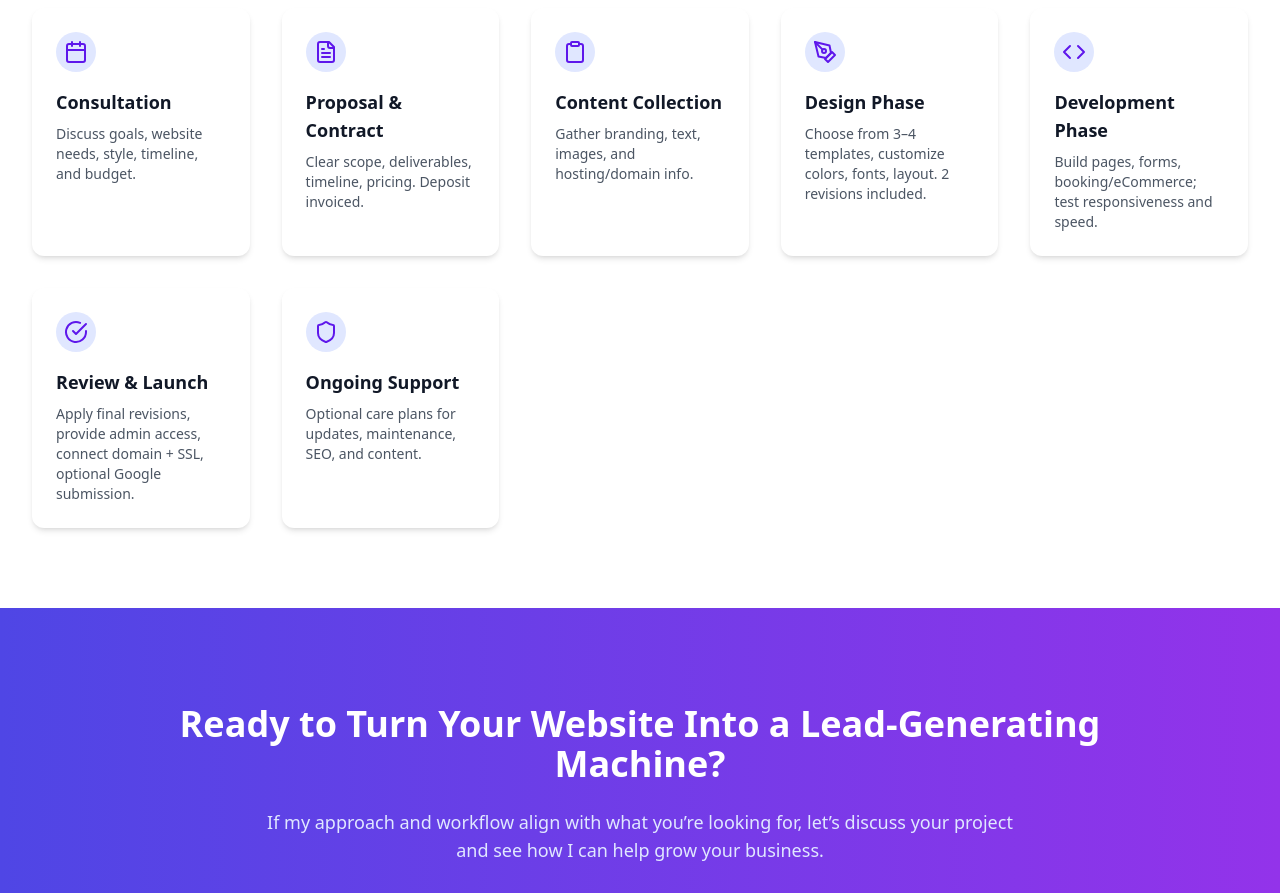
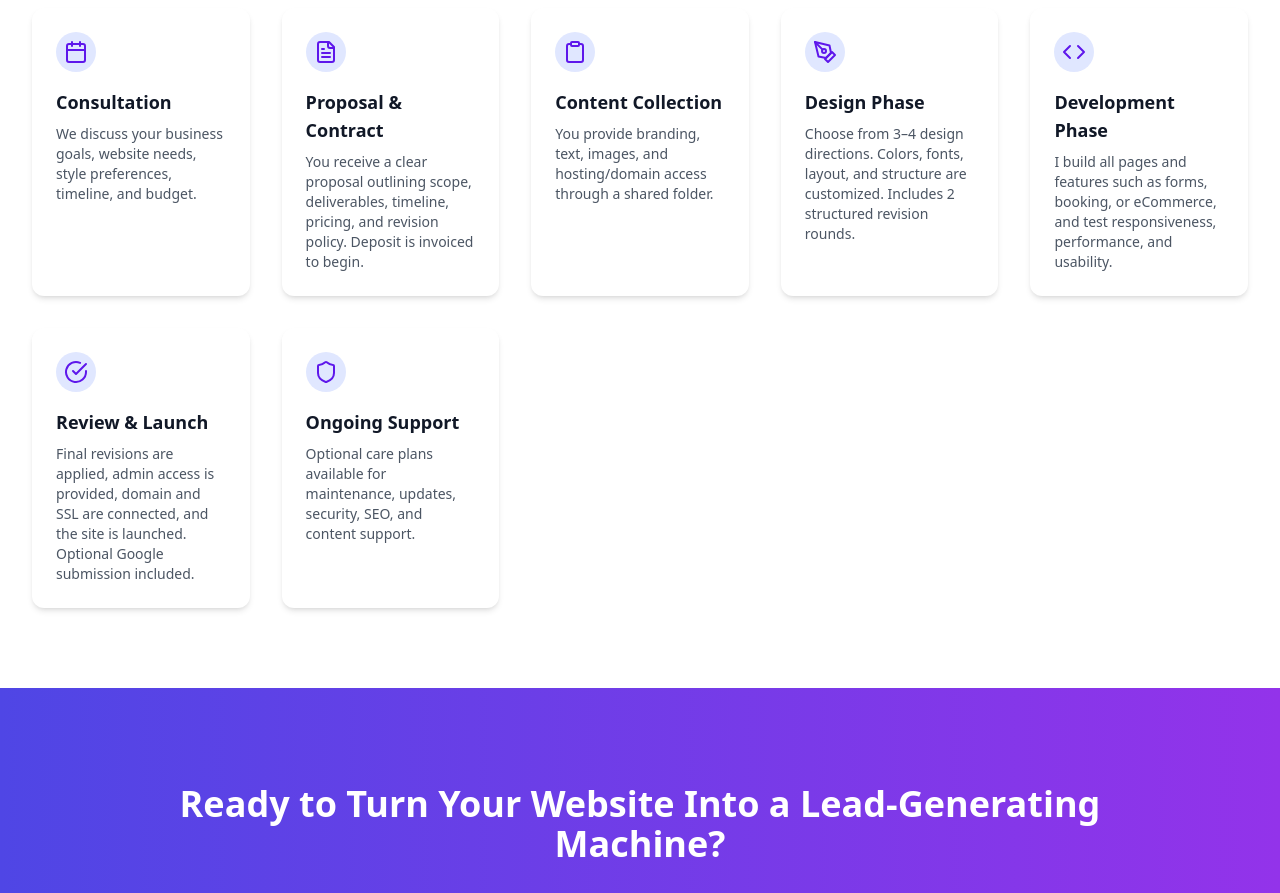
Before and after one commit to nav-commits/WebsiteBusiness, a React (Vite) app: page /about in a window 1280 px wide. Shown: the part 1000-1893 px from the top of the page. Built offline with nearby package versions, Linux system fonts and the light colour scheme.

Commit message:
fixed packages

```diff
--- a/src/data/data.ts
+++ b/src/data/data.ts
@@ -10,49 +10,63 @@ import {
 } from "lucide-react";
 import type { ComponentType } from "react";
 
+// ---------- WORKFLOW ----------
 export interface ProcessStep {
   title: string;
   description: string;
   icon: ComponentType;
+  note?: string;
 }
 
 export const processSteps: ProcessStep[] = [
   {
     title: "Consultation",
-    description: "Discuss goals, website needs, style, timeline, and budget.",
+    description:
+      "We discuss your business goals, website needs, style preferences, timeline, and budget.",
     icon: Calendar,
+    note: "Free consultation via Zoom, phone, or in person.",
   },
   {
     title: "Proposal & Contract",
-    description: "Clear scope, deliverables, timeline, pricing. Deposit invoiced.",
+    description:
+      "You receive a clear proposal outlining scope, deliverables, timeline, pricing, and revision policy. Deposit is invoiced to begin.",
     icon: FileText,
+    note: "This step protects both you and me from scope creep.",
   },
   {
     title: "Content Collection",
-    description: "Gather branding, text, images, and hosting/domain info.",
+    description:
+      "You provide branding, text, images, and hosting/domain access through a shared folder.",
     icon: Clipboard,
+    note: "I can assist with copywriting or stock images if needed.",
   },
   {
     title: "Design Phase",
-    description: "Choose from 3–4 templates, customize colors, fonts, layout. 2 revisions included.",
+    description:
+      "Choose from 3–4 design directions. Colors, fonts, layout, and structure are customized. Includes 2 structured revision rounds.",
     icon: PenTool,
   },
   {
     title: "Development Phase",
-    description: "Build pages, forms, booking/eCommerce; test responsiveness and speed.",
+    description:
+      "I build all pages and features such as forms, booking, or eCommerce, and test responsiveness, performance, and usability.",
     icon: Code,
   },
   {
     title: "Review & Launch",
-    description: "Apply final revisions, provide admin access, connect domain + SSL, optional Google submission.",
+    description:
+      "Final revisions are applied, admin access is provided, domain and SSL are connected, and the site is launched. Optional Google submission included.",
     icon: CheckCircle,
   },
   {
     title: "Ongoing Support",
-    description: "Optional care plans for updates, maintenance, SEO, and content.",
+    description:
+      "Optional care plans available for maintenance, updates, security, SEO, and content support.",
     icon: Shield,
+    note: "Not required, but recommended for long-term performance.",
   },
 ];
+
 // ---------- TECH LOGOS ----------
 export interface TechLogo {
   src: string;
@@ -369,6 +383,7 @@ export interface WebsitePackage {
   tagline: string;
   price: string;
   features: string[];
+  note?: string;
 }
 
 export const websitePackages: WebsitePackage[] = [
@@ -378,13 +393,15 @@ export const websitePackages: WebsitePackage[] = [
     price: "Starting at $500",
     features: [
       "Custom landing page designed to convert visitors into clients",
+      "Designed for ads, Google traffic, or Instagram lead generation",
       "Mobile-first, fully responsive",
       "Call-to-action sections & lead capture forms",
       "Optional booking or lead capture integration",
       "SEO-friendly and fast-loading",
-      "2 rounds of revisions (additional revisions $50 each)",
-      "Delivered 3–5 days after content is provided",
+      "2 structured revision rounds (design + content; additional revisions $50 each)",
+      "Delivered in 3–5 business days after content is provided",
     ],
+    note: "Hosting and domain not included. I can help recommend or set them up if needed.",
   },
   {
     title: "Starter Website",
@@ -395,10 +412,11 @@ export const websitePackages: WebsitePackage[] = [
       "Mobile-first, fully responsive",
       "SEO-ready foundation (metadata, sitemap, Google Search Console setup)",
       "Contact form integration",
-      "2 rounds of layout/content revisions (extra $50 per page)",
-      "Delivered within 1 week after content is provided",
-      "Includes Foundation Care Plan (1-year maintenance, updates & backups)",
+      "2 structured revision rounds (design + content; additional revisions $50 each)",
+      "Delivered in 7–10 business days after content is provided",
+      "Includes Foundation Care Plan (1 year: updates & backups)",
     ],
+    note: "Hosting and domain not included. I can help recommend or set them up if needed.",
   },
   {
     title: "Growth Website",
@@ -407,26 +425,28 @@ export const websitePackages: WebsitePackage[] = [
     features: [
       "Up to 10 custom pages",
       "Mobile-first, fully responsive design",
-      "Booking system or eCommerce integration",
-      "Basic SEO + speed optimization",
-      "2 rounds of revisions (additional revisions $50 per page)",
-      "Delivered 2–3 weeks after content is provided",
+      "Booking system OR eCommerce integration",
+      "Basic SEO and speed optimization",
+      "2 structured revision rounds (design + content; additional revisions $50 each)",
+      "Delivered in 2–3 weeks after content is provided",
       "Includes Growth Care Plan (5 updates/year, advanced security, quarterly performance checks)",
     ],
+    note: "Hosting and domain not included. I can help recommend or set them up if needed.",
   },
   {
     title: "Scale Website",
-    tagline: "Custom solutions for businesses growing fast",
+    tagline: "Custom solutions for fast-growing businesses",
     price: "Starting at $2,200",
     features: [
       "Unlimited pages tailored to your business needs",
       "Mobile-first, fully responsive",
       "Booking + eCommerce + Courses integration",
       "Advanced SEO, speed, and security optimization",
-      "2 rounds of revisions (additional revisions $50 per page)",
-      "Delivered 3–5 weeks after content is provided",
-      "Includes Scale Care Plan (monthly updates, blog posts, local SEO, analytics, conversion optimization)",
+      "2 structured revision rounds (design + content; additional revisions $50 each)",
+      "Delivered in 3–5 weeks after content is provided",
+      "Includes Scale Care Plan (monthly updates, SEO, analytics, conversion optimization)",
     ],
+    note: "Hosting and domain not included. I can help recommend or set them up if needed.",
   },
 ];
 
@@ -436,6 +456,7 @@ export interface CarePlan {
   tagline: string;
   price: string;
   features: string[];
+  support?: string;
 }
 
 export const carePlans: CarePlan[] = [
@@ -449,6 +470,7 @@ export const carePlans: CarePlan[] = [
       "Basic security monitoring",
       "Up to 2 small content updates per year (text, images, minor layout tweaks)",
     ],
+    support: "Email support (72-hour response time)",
   },
   {
     title: "Growth Care Plan",
@@ -460,6 +482,7 @@ export const carePlans: CarePlan[] = [
       "Advanced security monitoring",
       "Quarterly website performance checks",
     ],
+    support: "Priority email support (48-hour response time)",
   },
   {
     title: "Scale Care Plan",
@@ -467,12 +490,13 @@ export const carePlans: CarePlan[] = [
     price: "$1,000 / year",
     features: [
       "All Growth Care Plan features",
-      "Up to 12 content updates per year (text, images, minor layout tweaks, promotional updates)",
+      "Up to 12 content updates per year",
       "Monthly blog posts or promotional updates",
       "Local SEO & Google Business profile maintenance",
       "Conversion optimization support",
       "Monthly analytics & performance reports",
     ],
+    support: "Priority support (24–48 hour response time)",
   },
 ];
 
@@ -482,6 +506,7 @@ export interface AdditionalService {
   price: string;
   description?: string;
   features: string[];
+  note?: string;
 }
 
 export const additionalServices: AdditionalService[] = [
@@ -498,13 +523,14 @@ export const additionalServices: AdditionalService[] = [
       "Basic keyword optimization for up to 5 main pages",
       "Ensure mobile-friendly and fast-loading pages",
     ],
+    note: "Best paired with Growth or Scale Website packages.",
   },
   {
     title: "Business Email Setup",
     price: "$100",
     features: [
       "Professional email setup with Google Workspace, Zoho, or similar",
-      "Create custom domain-based email addresses (yourname@yourbusiness.com)",
+      "Create custom domain-based email addresses",
       "Configure inboxes on multiple devices",
       "Set up basic security and spam protection",
       "Optional email migration from old accounts",
@@ -514,10 +540,10 @@ export const additionalServices: AdditionalService[] = [
     title: "Logo Design",
     price: "$200",
     features: [
-      "2 initial design concepts for your logo",
-      "2 full revisions for the chosen concept (extra revisions $50 each)",
-      "Delivery in vector (AI, SVG), PNG, and JPEG formats",
-      "Optimized for website, social media, and print",
+      "2 initial logo concepts",
+      "2 full revisions (extra revisions $50 each)",
+      "Delivery in AI, SVG, PNG, and JPEG formats",
+      "Optimized for web, social media, and print",
       "Brand colors and typography included",
     ],
   },
@@ -525,13 +551,16 @@ export const additionalServices: AdditionalService[] = [
     title: "Website Redesign / Fix",
     price: "Starting at $600",
     features: [
-      "Refresh your existing website with modern design",
+      "Modern design refresh",
       "Improve page speed and Core Web Vitals",
-      "Make your site fully mobile-friendly",
+      "Fully mobile-friendly optimization",
       "Fix broken links, forms, and layout issues",
-      "Optional SEO and content optimization upgrades",
+      "Optional SEO and content upgrades",
+      "2 structured revision rounds (design + content, additional revisions $50 each)",
     ],
+    note: "Hosting and domain not included. I can help set them up if needed.",
   },
+
 ];
 
 
@@ -605,26 +634,31 @@ export const faqs: FAQItem[] = [
   {
     question: "How long does it take to complete a website?",
     answer:
-      "Timeline varies by complexity. Starter websites: ~1 week, advanced sites: 3–4 weeks.",
+      "Timeline depends on the package and complexity. Starter websites typically take around 1 week, while advanced or larger websites may take 3–5 weeks from content submission to launch.",
   },
   {
     question: "Do you offer ongoing maintenance?",
     answer:
-      "Yes, annual maintenance includes updates, backups, and priority support.",
+      "Yes! Optional care plans provide regular updates, security monitoring, backups, and priority support to keep your website running smoothly year-round.",
   },
   {
     question: "Will my website be mobile-friendly?",
     answer:
-      "Absolutely! All websites are fully responsive for seamless mobile experience.",
+      "Absolutely! Every website I build is fully responsive and optimized for mobile devices, tablets, and desktops to ensure a seamless user experience.",
   },
   {
     question: "Do you provide SEO services?",
     answer:
-      "Yes, basic SEO is included; advanced SEO can be customized per project.",
+      "Yes. All websites include basic SEO setup, and I offer advanced SEO services tailored to your business goals for better search engine visibility.",
   },
   {
-    question: "Post-launch changes?",
+    question: "Can I make changes after my website launches?",
     answer:
-      "I provide support for updates. Major changes discussed separately.",
+      "Yes! I provide post-launch support for minor updates and content changes. Major redesigns or new features are discussed separately based on scope.",
+  },
+  {
+    question: "Do you handle hosting or domain purchases?",
+    answer:
+      "I help clients choose and set up hosting plans and domains, but the client pays directly for these services. I do not charge for purchasing hosting or domains myself — I guide you to the best options and connect everything properly.",
   },
 ];
--- a/src/pages/Services.tsx
+++ b/src/pages/Services.tsx
@@ -126,7 +126,7 @@ const Services = () => {
                   )}
 
                   {/* Features / Description */}
-                  <ul className="space-y-4 mb-6 flex-grow">
+                  <ul className="space-y-4 mb-4 flex-grow">
                     {"features" in pkg &&
                       pkg.features?.map((feature, i) => (
                         <li key={i} className="flex items-start">
@@ -138,6 +138,13 @@ const Services = () => {
                       <li className="text-gray-600">{pkg.description}</li>
                     )}
                   </ul>
+
+                  {/* Note */}
+                  {"note" in pkg && pkg.note && (
+                    <p className="mt-4 text-sm text-gray-500 italic">
+                      {pkg.note}
+                    </p>
+                  )}
                 </Card>
               </motion.div>
             )
```
